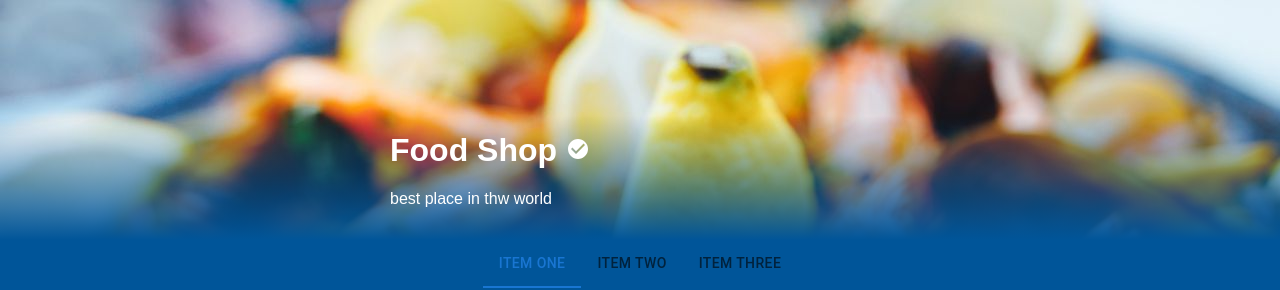
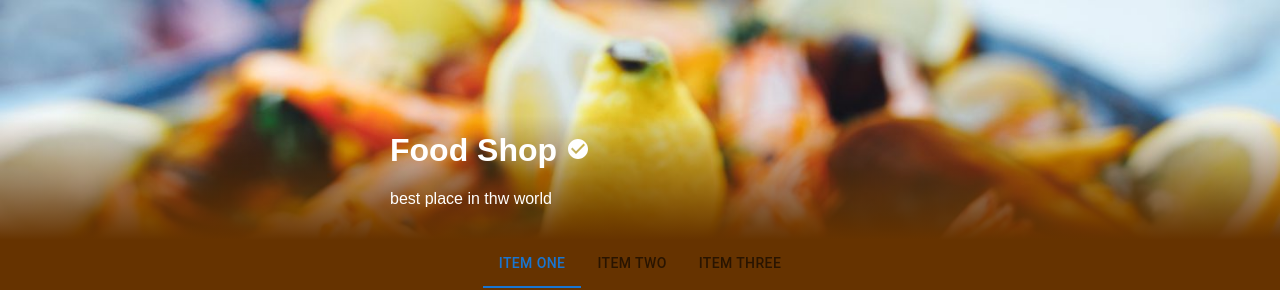
Before and after one commit to sarshay/food_menu, a React (Create React App) app: page / in a window 1280 px wide. Shown: the top 290 px of the page. Built offline with nearby package versions, Linux system fonts and the light colour scheme.

Commit message:
updated profile head background photo #style

```diff
--- a/src/App.js
+++ b/src/App.js
@@ -13,7 +13,7 @@ const shop = {
   name: "Food Shop",
   description: "best place in thw world",
   feature_image: a_photo,
-  theme_color: '#059'
+  theme_color: '#630'
 }
 
 
@@ -22,7 +22,8 @@ function App() {
     <div className="profile" style={{ color: '#fff', backgroundColor: ` ${shop.theme_color}` }}>
       <header
         style={{
-          background: `url(${shop.feature_image})`
+          background: `url(${shop.feature_image})`,
+          backgroundSize: `cover`
         }}
       >
         <div
--- a/src/style/app.scss
+++ b/src/style/app.scss
@@ -4,6 +4,7 @@
         height: 30vh;
         max-height: 240px;
         min-height: 140px;
+        background-size: cover;
         display: flex;
         flex-direction: column;
         justify-content: flex-end;
```
